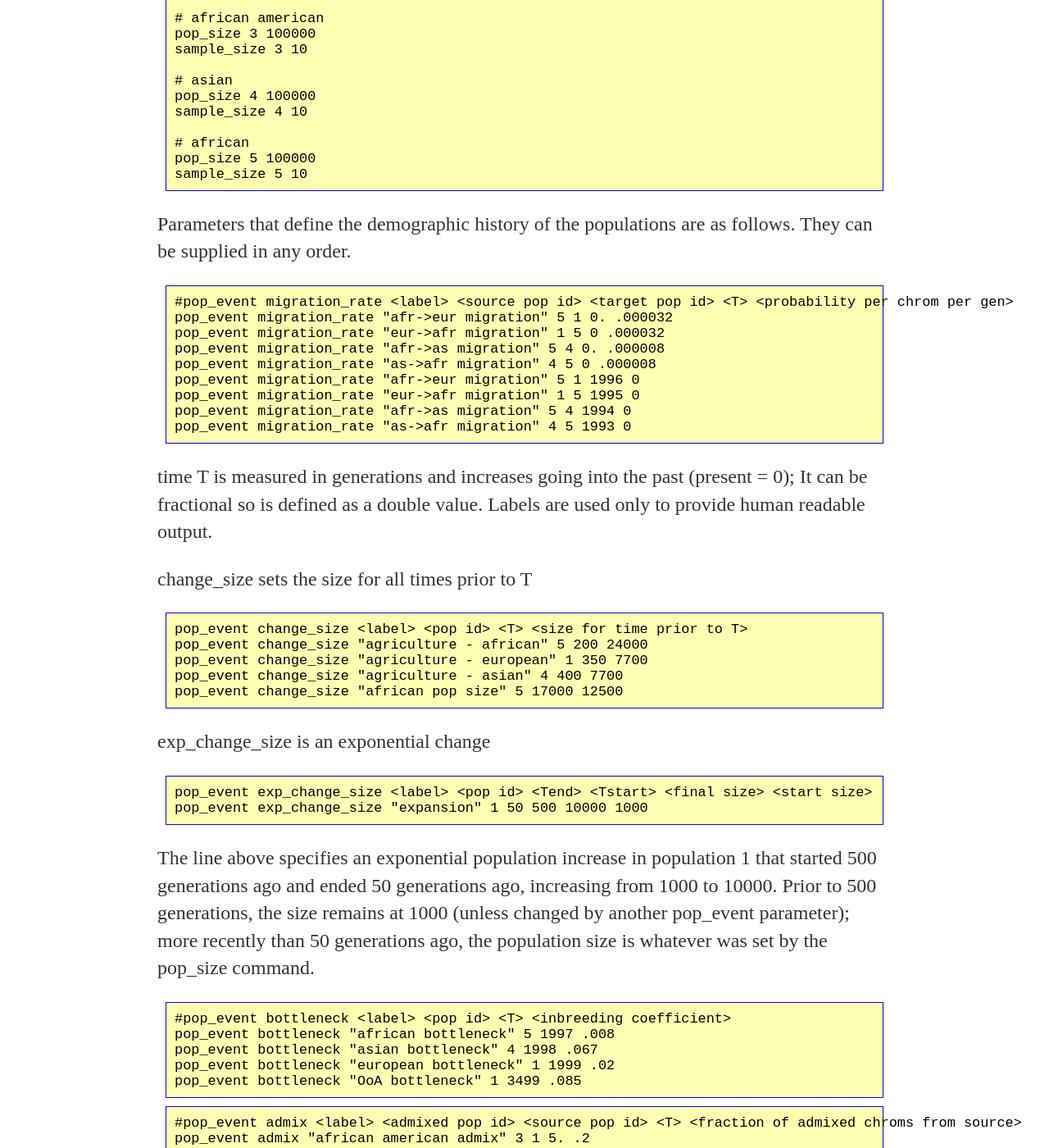
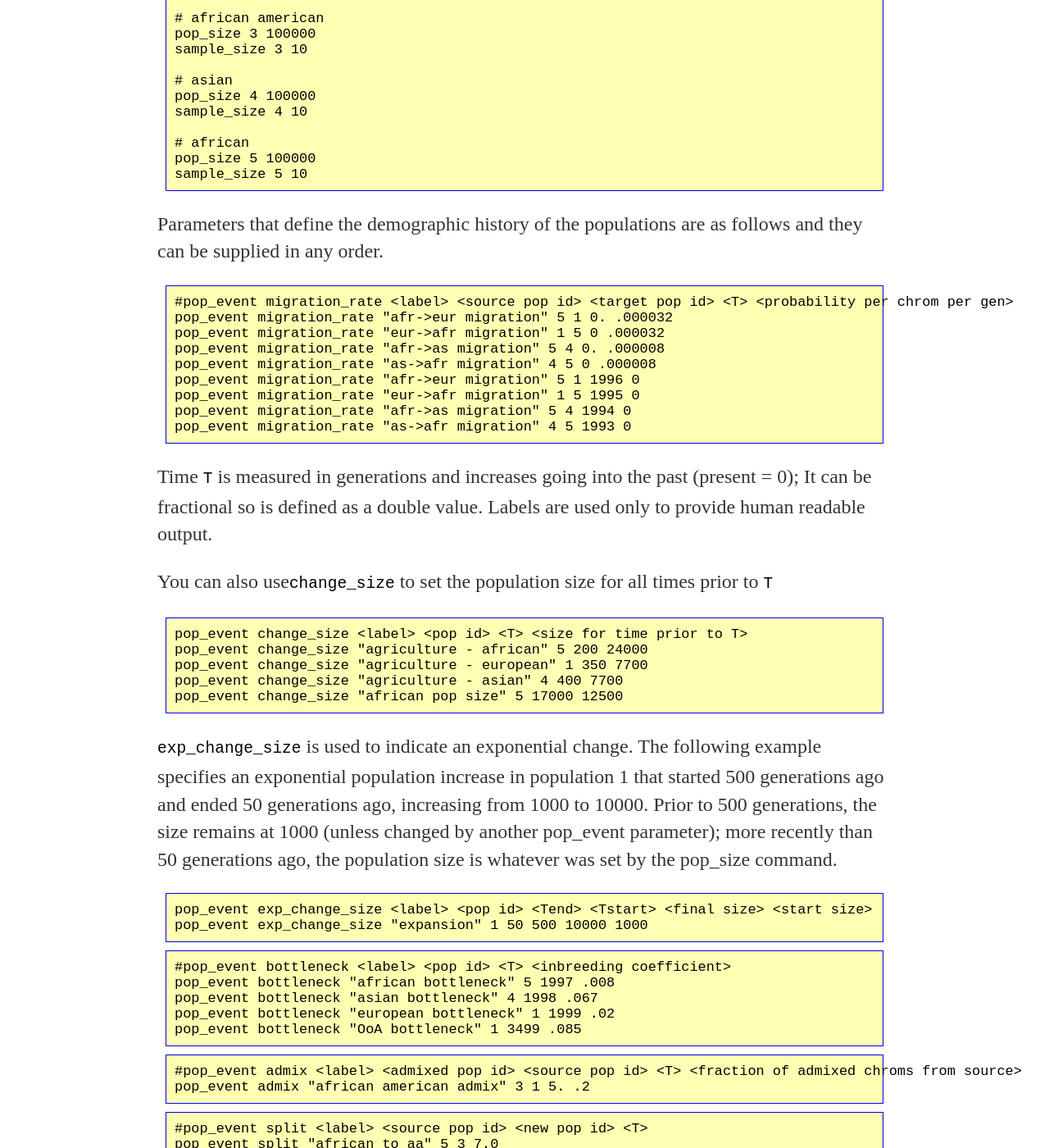
Before and after one commit to lybird300/lybird300.github.io, a Jekyll site: the page built from _posts/2015-04-20-cojava-manual.md, in a window 1280 px wide and 1400 px high, scrolled down 2819 px. Shown: the whole window at 82% size. Built offline with Jekyll 4.4.1, drawn with Linux system fonts in a browser that asks for light colours.

Commit message:
Update 2015-04-20-cojava-manual.md

```diff
--- a/_posts/2015-04-20-cojava-manual.md
+++ b/_posts/2015-04-20-cojava-manual.md
@@ -46,7 +46,7 @@ Any population that appears in the simulation, either as a source of samples or
 <pre><code>pop_define &lt;pop id&gt; &lt;label&gt;
 pop_size &lt;pop id&gt; &lt;size&gt;
 sample_size &lt;pop id&gt; &lt;n sample&gt;</code></pre>
-<code>pop id</code> is an integer ID of the population, used to refer to the population when specifying demographic events. <code>label</code> is human-readable name for the population (a string with no spaces and not put in quotes).<code>pop_size</code> indicates the effective present-day population size. <code>sample_size</code> indicates the number of sampled individuals. For example,
+<code>pop id</code> is an integer ID of the population, used to refer to the population when specifying demographic events. <code>label</code> is human-readable name for the population (a string with no spaces and not put in quotes). <code>pop_size</code> indicates the effective present-day population size. <code>sample_size</code> indicates the number of sampled individuals. For example,
 <pre><code>pop_define 1 european
 pop_define 3 african-american
 pop_define 4 asian
@@ -68,7 +68,7 @@ sample_size 4 10
 pop_size 5 100000
 sample_size 5 10</code></pre>
 
-Parameters that define the demographic history of the populations are as follows. They can be supplied in any order.
+Parameters that define the demographic history of the populations are as follows and they can be supplied in any order.
 <pre><code>#pop_event migration_rate &lt;label&gt; &lt;source pop id&gt; &lt;target pop id&gt; &lt;T&gt; &lt;probability per chrom per gen&gt;
 pop_event migration_rate "afr->eur migration" 5 1 0. .000032
 pop_event migration_rate "eur->afr migration" 1 5 0 .000032
@@ -78,19 +78,18 @@ pop_event migration_rate "afr->eur migration" 5 1 1996 0
 pop_event migration_rate "eur->afr migration" 1 5 1995 0
 pop_event migration_rate "afr->as migration" 5 4 1994 0
 pop_event migration_rate "as->afr migration" 4 5 1993 0</code></pre>
-time T is measured in generations and increases going into the past (present = 0); It can be fractional so is defined as a double value. Labels are used only to provide human readable output.
+Time <code>T</code> is measured in generations and increases going into the past (present = 0); It can be fractional so is defined as a double value. Labels are used only to provide human readable output.
 
-change_size sets the size for all times prior to T
+You can also use<code>change_size</code> to set the population size for all times prior to <code>T</code>
 <pre><code>pop_event change_size &lt;label&gt; &lt;pop id&gt; &lt;T&gt; &lt;size for time prior to T&gt;
 pop_event change_size "agriculture - african" 5 200 24000
 pop_event change_size "agriculture - european" 1 350 7700
 pop_event change_size "agriculture - asian" 4 400 7700
 pop_event change_size "african pop size" 5 17000 12500</code></pre>
 
-exp_change_size is an exponential change
+<code>exp_change_size</code> is used to indicate an exponential change. The following example specifies an exponential population increase in population 1 that started 500 generations ago and ended 50 generations ago, increasing from 1000 to 10000. Prior to 500 generations, the size remains at 1000 (unless changed by another pop_event parameter); more recently than 50 generations ago, the population size is whatever was set by the pop_size command.
 <pre><code>pop_event exp_change_size &lt;label&gt; &lt;pop id&gt; &lt;Tend&gt; &lt;Tstart&gt; &lt;final size&gt; &lt;start size&gt;
 pop_event exp_change_size "expansion" 1 50 500 10000 1000</code></pre>
-The line above specifies an exponential population increase in population 1 that started 500 generations ago and ended 50 generations ago, increasing from 1000 to 10000.  Prior to 500 generations, the size remains at 1000 (unless changed by another pop_event parameter); more recently than 50 generations ago, the population size is whatever was set by the pop_size command.
 
 <pre><code>#pop_event bottleneck &lt;label&gt; &lt;pop id&gt; &lt;T&gt; &lt;inbreeding coefficient&gt;
 pop_event bottleneck "african bottleneck" 5 1997 .008
```
